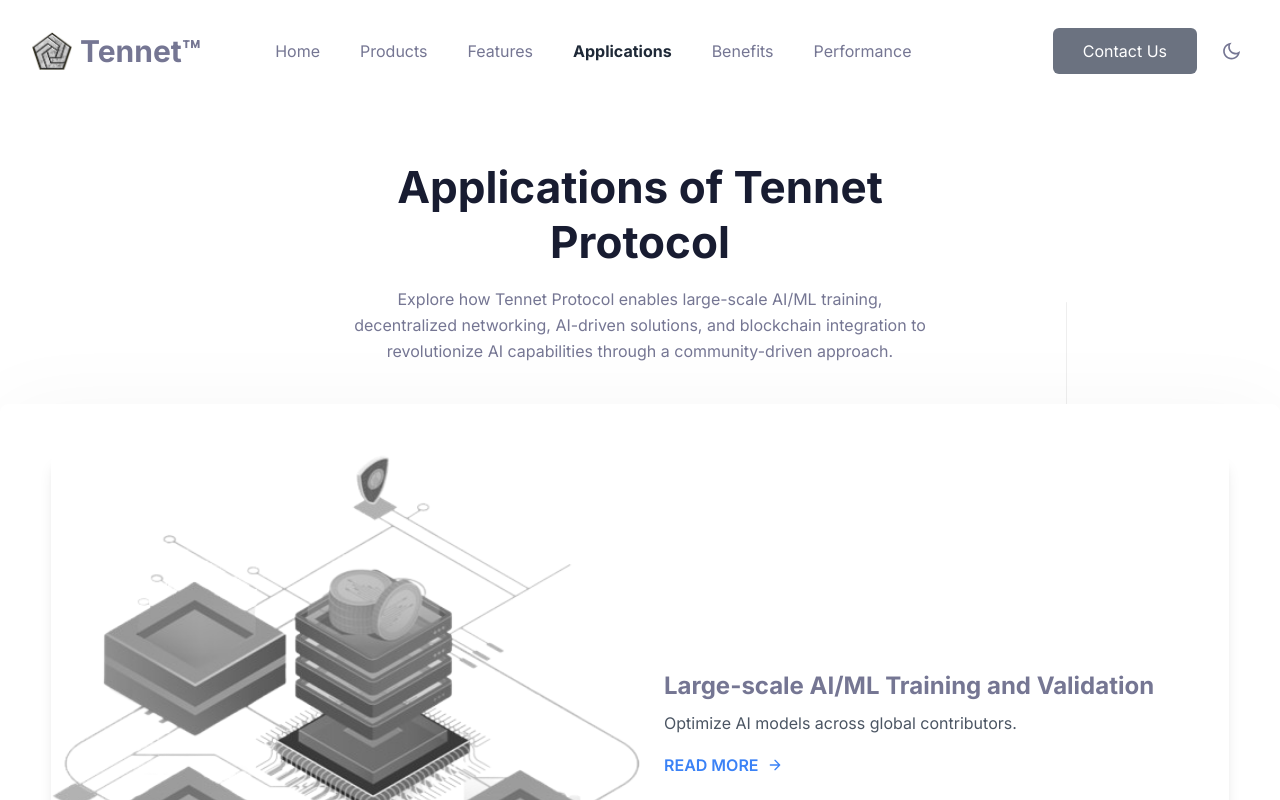
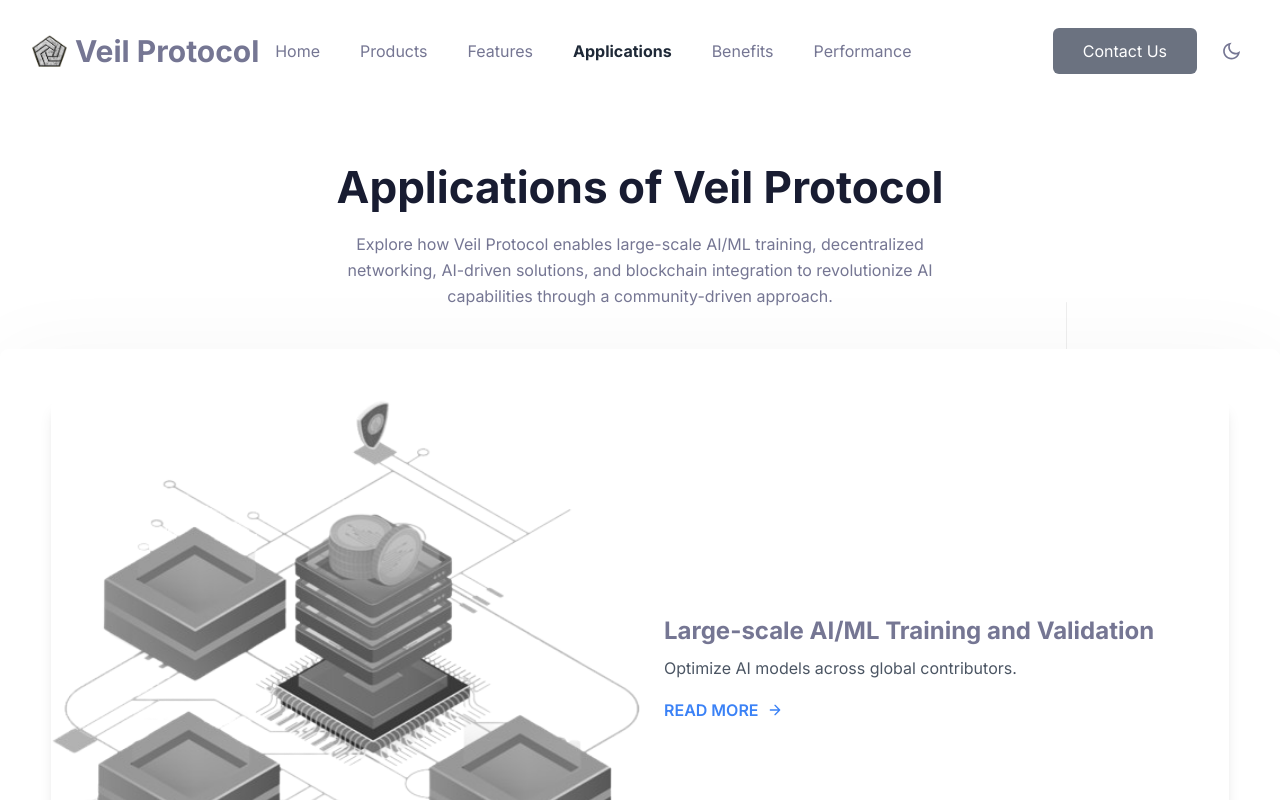
Before and after one commit to BitFancy/Tennet-Frontend, a Next.js app: page /applications in a window 1280 px wide. Shown: the top 800 px of the page. Built offline with nearby package versions, Linux system fonts and the light colour scheme.

Commit message:
update: change the website name

```diff
--- a/app/(site)/applications/page.tsx
+++ b/app/(site)/applications/page.tsx
@@ -12,9 +12,9 @@
         <SectionHeader
           headerInfo={{
             title: "",
-            subtitle: "Applications of Tennet Protocol",
+            subtitle: "Applications of Veil Protocol",
             description:
-              "Explore how Tennet Protocol enables large-scale AI/ML training, decentralized networking, AI-driven solutions, and blockchain integration to revolutionize AI capabilities through a community-driven approach.",
+              "Explore how Veil Protocol enables large-scale AI/ML training, decentralized networking, AI-driven solutions, and blockchain integration to revolutionize AI capabilities through a community-driven approach.",
           }}
         />
         <Applications />
@@ -22,7 +22,7 @@
       <div className="my-10">
         <section className="space-y-4 text-center">
           <h2 className="text-3xl font-bold">
-            Ready to Build on Tennet Protocol?
+            Ready to Build on Veil Protocol?
           </h2>
           <p className="mx-auto max-w-3xl text-xl text-gray-400">
             Join our community of developers and innovators shaping the future
--- a/app/(site)/benefits/page.tsx
+++ b/app/(site)/benefits/page.tsx
@@ -12,9 +12,9 @@
         <SectionHeader
           headerInfo={{
             title: "",
-            subtitle: "Benefits of Tennet Protocol",
+            subtitle: "Benefits of Veil Protocol",
             description:
-              "The Tennet Protocol features network efficiency, decentralized performance, security, and reduced centralization for improved AI interactions.",
+              "The Veil Protocol features network efficiency, decentralized performance, security, and reduced centralization for improved AI interactions.",
           }}
         />
         <Benefit />
@@ -33,7 +33,7 @@
               <thead className="bg-gray-200 text-xl uppercase text-gray-600">
                 <tr>
                   <th className="border-b px-6 py-3">Feature/Attribute</th>
-                  <th className="border-b px-6 py-3">Tennet Protocol</th>
+                  <th className="border-b px-6 py-3">Veil Protocol</th>
                   <th className="border-b px-6 py-3">
                     Traditional AI Protocols
                   </th>
@@ -93,7 +93,7 @@
       <div className="my-10">
         <section className="space-y-4 text-center">
           <h2 className="text-3xl font-bold">
-            Ready to Build on Tennet Protocol?
+            Ready to Build on Veil Protocol?
           </h2>
           <p className="mx-auto max-w-3xl text-xl text-gray-400">
             Join our community of developers and innovators shaping the future
--- a/app/(site)/features/page.tsx
+++ b/app/(site)/features/page.tsx
@@ -13,7 +13,7 @@
         <SectionHeader
           headerInfo={{
             title: "",
-            subtitle: "Features of Tennet",
+            subtitle: "Features of Veil Protocol",
             description: `Fully integrated decentralized AI framework with seamless mobile app connectivity`,
           }}
         />
@@ -22,7 +22,7 @@
       <div className="my-10">
         <section className="space-y-4 text-center">
           <h2 className="text-3xl font-bold">
-            Ready to Build on Tennet Protocol?
+            Ready to Build on Veil Protocol?
           </h2>
           <p className="mx-auto max-w-3xl text-xl text-gray-400">
             Join our community of developers and innovators shaping the future
--- a/app/(site)/page.tsx
+++ b/app/(site)/page.tsx
@@ -16,7 +16,7 @@
 import { FaArrowRight } from "react-icons/fa";
 
 export const metadata: Metadata = {
-  title: "Tennet Protocol",
+  title: "Veil Protocol",
   description: "This is next-gen decentralized AI",
   icons: {
     icon: "/images/logo/logo.png",
@@ -43,7 +43,7 @@
           A Secure Foundation for Decentralized AI
         </h2>
         <p className="mb-6 text-lg text-gray-300">
-          Tennet Protocol reshapes the landscape of AI by decentralizing model
+          Veil Protocol reshapes the landscape of AI by decentralizing model
           training and validation. We unlock the power of community-driven AI,
           removing central points of failure and opening limitless possibilities
           for autonomous intelligence.
@@ -81,7 +81,7 @@
       <div className="my-10">
         <section className="space-y-4 text-center">
           <h2 className="text-3xl font-bold">
-            Ready to Build on Tennet Protocol?
+            Ready to Build on Veil Protocol?
           </h2>
           <p className="mx-auto max-w-3xl text-xl text-gray-400">
             Join our community of developers and innovators shaping the future
--- a/app/(site)/performance/page.tsx
+++ b/app/(site)/performance/page.tsx
@@ -37,7 +37,7 @@
               title: "",
               subtitle: "Performance Metrics",
               description:
-                "Discover how Tennet Protocol is revolutionizing decentralized AI performance",
+                "Discover how Veil Protocol is revolutionizing decentralized AI performance",
             }}
           />
         </div>
@@ -106,7 +106,7 @@
         <div className="my-10">
           <section className="space-y-4 text-center">
             <h2 className="text-3xl font-bold">
-              Ready to Build on Tennet Protocol?
+              Ready to Build on Veil Protocol?
             </h2>
             <p className="mx-auto max-w-3xl text-xl text-gray-400">
               Join our community of developers and innovators shaping the future
--- a/app/(site)/products/page.tsx
+++ b/app/(site)/products/page.tsx
@@ -160,7 +160,7 @@
         <div className="my-10">
           <section className="space-y-4 text-center">
             <h2 className="text-3xl font-bold">
-              Ready to Build on Tennet Protocol?
+              Ready to Build on Veil Protocol?
             </h2>
             <p className="mx-auto max-w-3xl text-xl text-gray-400">
               Join our community of developers and innovators shaping the future
--- a/components/About/index.tsx
+++ b/components/About/index.tsx
@@ -6,109 +6,6 @@
 const About = () => {
   return (
     <>
-      {/* <!-- ===== About Start ===== --> */}
-      {/* <section className="overflow-hidden pb-20 lg:pb-25 xl:pb-30">
-        <div className="mx-auto max-w-c-1235 px-4 md:px-8 xl:px-0">
-          <div className="flex items-center gap-8 lg:gap-32.5">
-            <motion.div
-              variants={{
-                hidden: {
-                  opacity: 0,
-                  x: -20,
-                },
-
-                visible: {
-                  opacity: 1,
-                  x: 0,
-                },
-              }}
-              initial="hidden"
-              whileInView="visible"
-              transition={{ duration: 0.5, delay: 0.1 }}
-              viewport={{ once: true }}
-              className="animate_left relative mx-auto hidden aspect-[588/526.5] md:block md:w-1/2"
-            >
-              <Image
-                src="/images/about/about-light-01.png"
-                alt="About"
-                className="dark:hidden"
-                fill
-              />
-              <Image
-                src="/images/about/about-dark-01.png"
-                alt="About"
-                className="hidden dark:block"
-                fill
-              />
-            </motion.div>
-            <motion.div
-              variants={{
-                hidden: {
-                  opacity: 0,
-                  x: 20,
-                },
-
-                visible: {
-                  opacity: 1,
-                  x: 0,
-                },
-              }}
-              initial="hidden"
-              whileInView="visible"
-              transition={{ duration: 0.5, delay: 0.1 }}
-              viewport={{ once: true }}
-              className="animate_right md:w-1/2"
-            >
-              <span className="font-medium uppercase text-black dark:text-white">
-                <span className="mb-4 mr-4 inline-flex rounded-full bg-meta px-4.5 py-1 text-metatitle uppercase text-white ">
-                  New
-                </span>{" "}
-                SaaS Boilerplate for Next.js
-              </span>
-              <h2 className="relative mb-6 text-3xl font-bold text-black dark:text-white xl:text-hero">
-                A Complete Solution for
-                <span className="relative inline-block before:absolute before:bottom-2.5 before:left-0 before:-z-1 before:h-3 before:w-full before:bg-titlebg dark:before:bg-titlebgdark">
-                  SaaS Startup
-                </span>
-              </h2>
-              <p>
-                Lorem ipsum dolor sit amet, consectetur adipiscing elit. Ut
-                ultricies lacus non fermentum ultrices. Fusce consectetur le.
-              </p>
-
-              <div className="mt-7.5 flex items-center gap-5">
-                <div className="flex h-15 w-15 items-center justify-center rounded-[50%] border border-stroke dark:border-strokedark dark:bg-blacksection">
-                  <p className="text-metatitle2 font-semibold text-black dark:text-white">
-                    01
-                  </p>
-                </div>
-                <div className="w-3/4">
-                  <h3 className="mb-0.5 text-metatitle2 text-black dark:text-white">
-                    React 18, Next.js 13 and TypeScript
-                  </h3>
-                  <p>Ut ultricies lacus non fermentum ultrices.</p>
-                </div>
-              </div>
-              <div className="mt-7.5 flex items-center gap-5">
-                <div className="flex h-15 w-15 items-center justify-center rounded-[50%] border border-stroke dark:border-strokedark dark:bg-blacksection">
-                  <p className="text-metatitle2 font-semibold text-black dark:text-white">
-                    02
-                  </p>
-                </div>
-                <div className="w-3/4">
-                  <h3 className="mb-0.5 text-metatitle2 text-black dark:text-white">
-                    Fully Customizable
-                  </h3>
-                  <p>consectetur adipiscing elit fermentum ultricies.</p>
-                </div>
-              </div>
-            </motion.div>
-          </div>
-        </div>
-      </section> */}
-      {/* <!-- ===== About End ===== --> */}
-
-      {/* <!-- ===== About Two Start ===== --> */}
       <section>
         <div className="mx-auto max-w-c-1235 overflow-hidden px-4 md:px-8 2xl:px-0">
           <div className="flex items-center gap-8 lg:gap-32.5">
@@ -131,7 +28,7 @@
               className="animate_left md:w-1/2"
             >
               <h2 className="relative mb-6 text-3xl font-bold text-black dark:text-white xl:text-hero">
-                Tennet Protocol
+                Veil Protocol
               </h2>
               <p className="text-2xl">
                 Advancing the quest for autonomous machine learning by
@@ -173,7 +70,6 @@
           </div>
         </div>
       </section>
-      {/* <!-- ===== About Two End ===== --> */}
     </>
   );
 };
--- a/components/Benefits/benefitsData.tsx
+++ b/components/Benefits/benefitsData.tsx
@@ -23,7 +23,7 @@
     icon: "/images/icon/icon-04.svg",
     title: "Reduced Centralization",
     description:
-      "Tennet Protocol eliminates the bottlenecks of centralized AI, allowing direct connections between users and validators for a cleaner, more efficient AI ecosystem.",
+      "Veil Protocol eliminates the bottlenecks of centralized AI, allowing direct connections between users and validators for a cleaner, more efficient AI ecosystem.",
   },
 ];
 
--- a/components/Contact/index.tsx
+++ b/components/Contact/index.tsx
@@ -189,7 +189,7 @@
                   Email Address
                 </h3>
                 <p>
-                  <a href="#">support@tennet.com</a>
+                  <a href="#">contact@veilprotocol.com</a>
                 </p>
               </div>
               <div>
--- a/components/Footer/index.tsx
+++ b/components/Footer/index.tsx
@@ -33,18 +33,18 @@
                     <Image
                       src="/images/logo/logo.png"
                       alt="logo"
-                      width={40}
-                      height={40}
+                      width={35}
+                      height={35}
                       className="hidden dark:block"
                     />
                     <Image
                       src="/images/logo/logo.png"
                       alt="logo"
-                      width={40}
-                      height={40}
+                      width={35}
+                      height={35}
                       className="dark:hidden"
                     />
-                    <span className="text-3xl">Tennet™</span>
+                    <span className="text-3xl">Veil Protocol</span>
                   </div>
                 </a>
 
@@ -60,7 +60,7 @@
                   href="#"
                   className="text-itemtitle font-medium text-black dark:text-white"
                 >
-                  support@tennet.com
+                  contact@veilprotocol.com
                 </a>
               </motion.div>
 
--- a/components/Header/index.tsx
+++ b/components/Header/index.tsx
@@ -42,18 +42,18 @@
               <Image
                 src="/images/logo/logo.png"
                 alt="logo"
-                width={40}
-                height={40}
+                width={35}
+                height={35}
                 className="hidden dark:block"
               />
               <Image
                 src="/images/logo/logo.png"
                 alt="logo"
-                width={40}
-                height={40}
+                width={35}
+                height={35}
                 className="dark:hidden"
               />
-              <span className="text-3xl">Tennet™</span>
+              <span className="text-3xl">Veil Protocol</span>
             </div>
           </a>
 
```
Also changed, not shown: components/Product/productData.tsx (indentation only), 1 other file (tests, documents, lock files or other folders).
